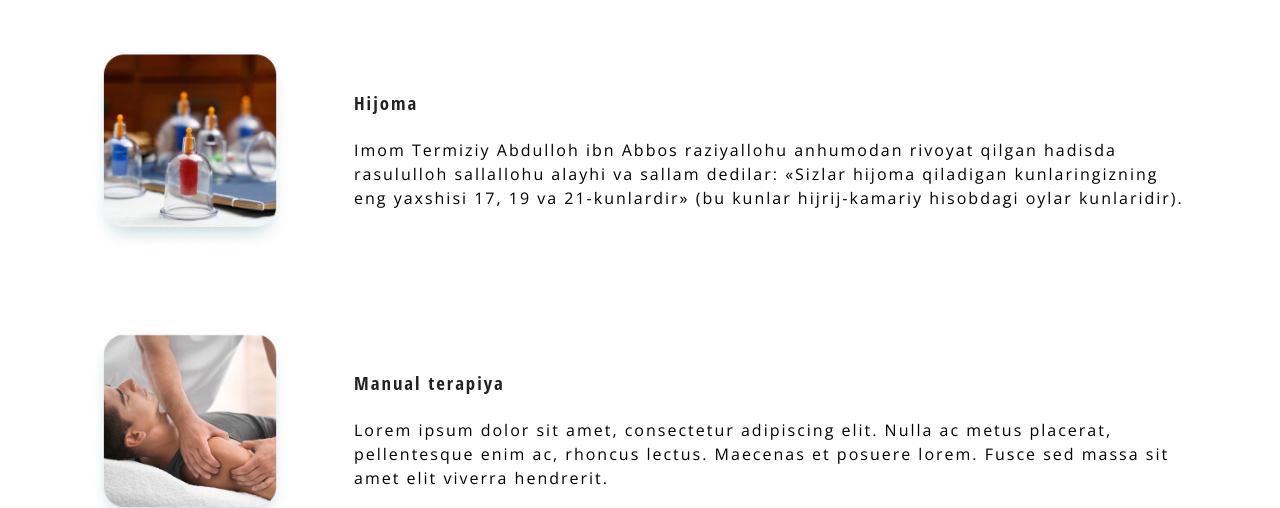
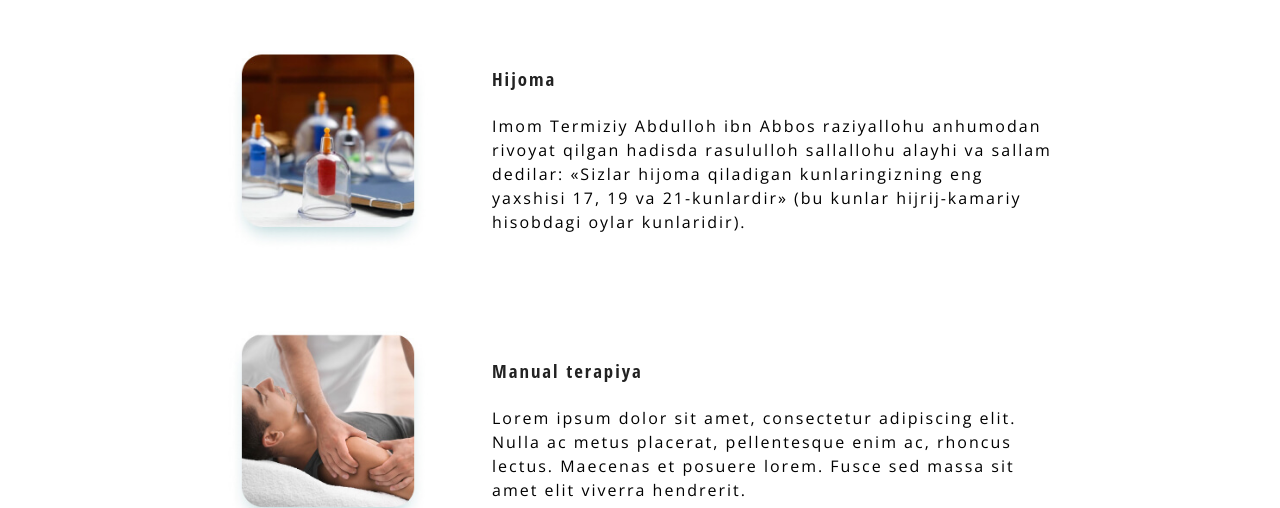
Before and after one commit to nodirbek27/AnsorMed-loyihasi, a plain HTML site: page index.html in a window 1280 px wide. Shown: the part 795-1303 px from the top of the page. Drawn offline with nearby package versions, Linux system fonts and the light colour scheme.

Commit message:
Change flex styles

```diff
--- a/css/style.css
+++ b/css/style.css
@@ -122,7 +122,6 @@ body{
   font-size: 36px;
   line-height: 1.2;
   color: #FFF;
-  /* padding-top: 120px; */
   margin-top: 0;
   margin-bottom: 16px;
 }
@@ -158,8 +157,13 @@ body{
 
 /* SERVICES */
 .services-container{
+  display: flex;
+  flex-direction: column;
+  align-items: center;
+  width: 100%;
+  max-width: 864px;
+}
 
-}
 .services-heading{
   font-family: 'Open Sans Condensed', sans-serif;
   font-size: 36px;
```
